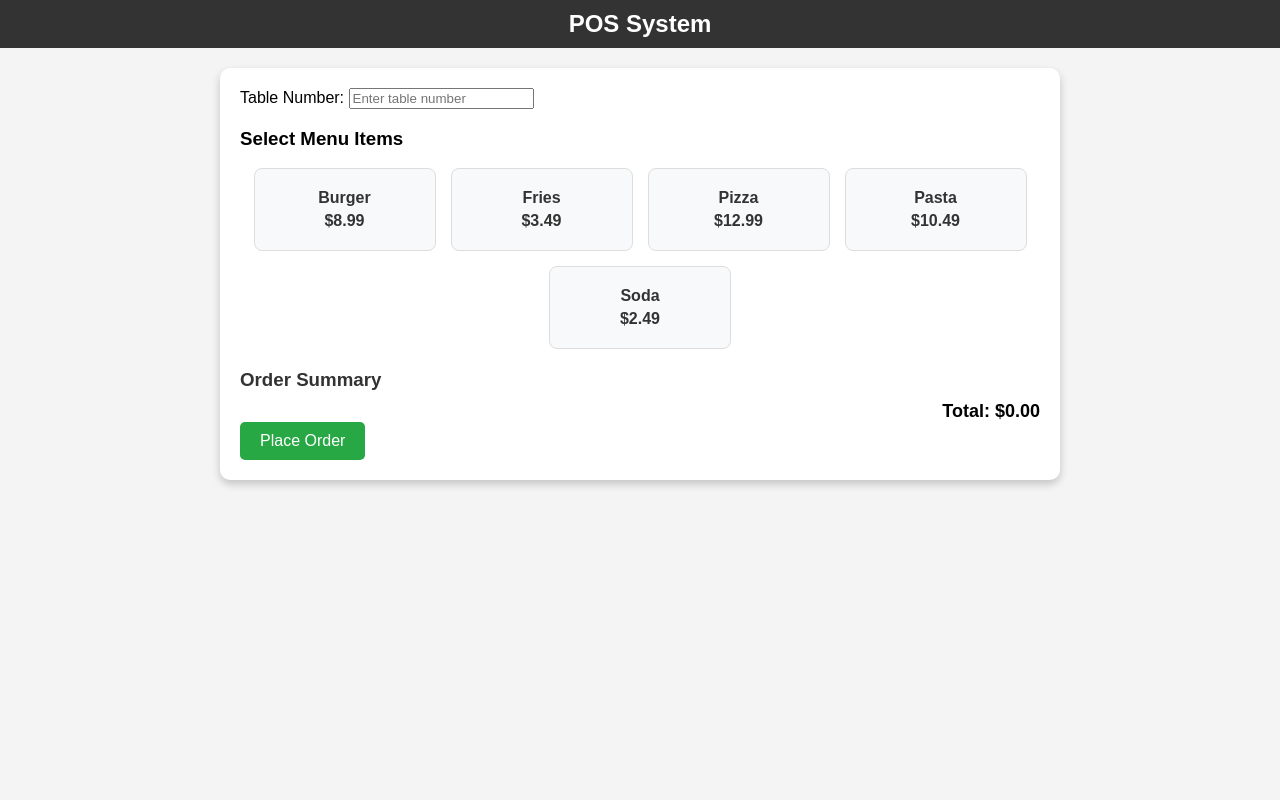
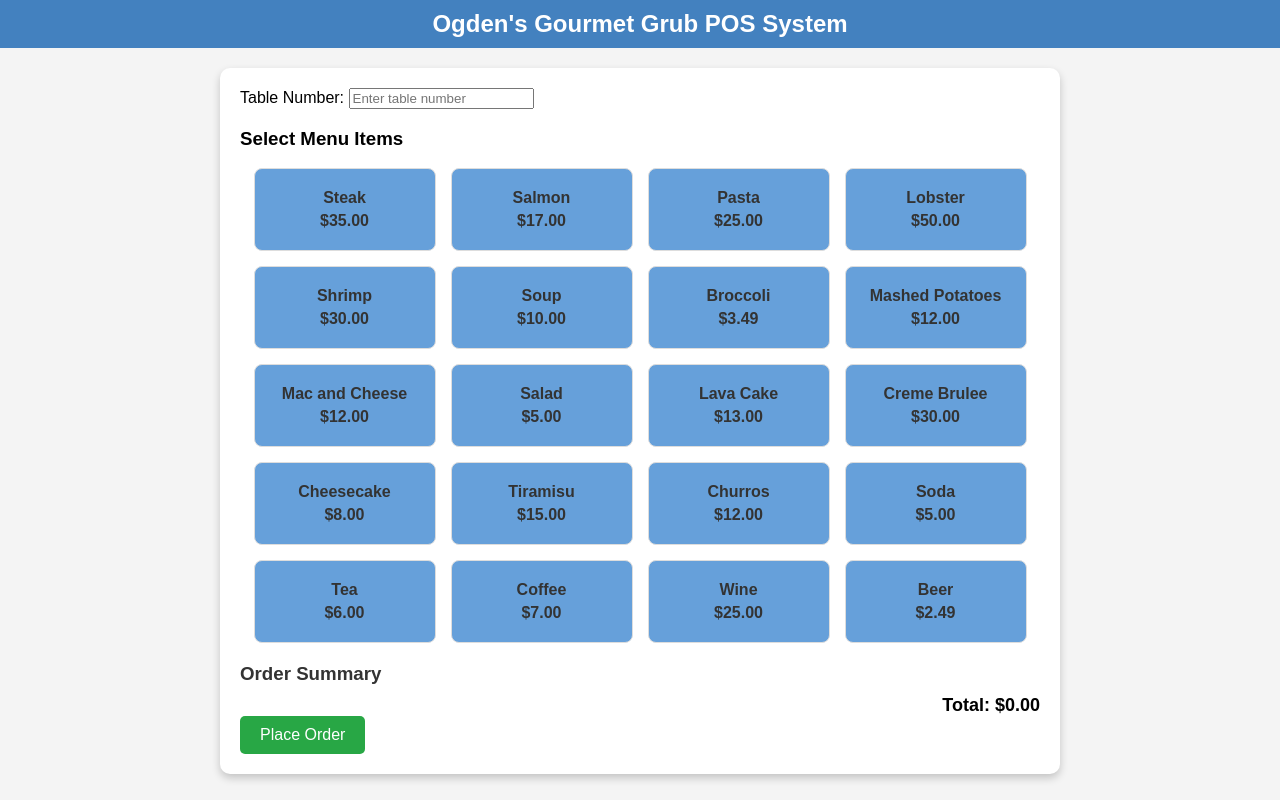
Before and after one commit to JaiLawrence2/ASEProj, a plain HTML site: page pos.html in a window 1280 px wide. Drawn offline with Linux system fonts and the light colour scheme.

Commit message:
Updated Menu Items

```diff
--- a/pos.html
+++ b/pos.html
@@ -3,7 +3,7 @@
 <head>
   <meta charset="UTF-8">
   <meta name="viewport" content="width=device-width, initial-scale=1.0">
-  <title>POS System</title>
+  <title>Ogden's Gourmet Grub POS System</title>
   <script src="pos.js"></script>
   <style>
     body {
@@ -14,7 +14,7 @@
     }
 
     header {
-      background-color: #333;
+      background-color: #4381bf;
       color: white;
       text-align: center;
       padding: 10px;
@@ -39,8 +39,8 @@
     }
 
     .menu-item {
-      background-color: #f8f9fa;
-      border: 1px solid #ddd;
+      background-color: #66a0da;
+      border: 1px solid #dddddd;
       border-radius: 8px;
       padding: 15px;
       text-align: center;
@@ -50,7 +50,7 @@
     }
 
     .menu-item:hover {
-      background-color: #e2e6ea;
+      background-color: #90bbe6;
       box-shadow: 0 4px 6px rgba(0, 0, 0, 0.1);
     }
 
@@ -107,33 +107,94 @@
   </style>
 </head>
 <body>
-  <header>POS System</header>
+  <header>Ogden's Gourmet Grub POS System</header>
   <div class="container">
     <label for="tableNumber">Table Number:</label>
     <input type="number" id="tableNumber" placeholder="Enter table number" required>
 
     <h3>Select Menu Items</h3>
     <div class="menu">
-      <div class="menu-item" onclick="addItem('burger', 8.99)">
-        <p>Burger</p>
-        <p>$8.99</p>
+      <div class="menu-item" onclick="addItem('steak', 35.00)">
+        <p>Steak</p>
+        <p>$35.00</p>
       </div>
-      <div class="menu-item" onclick="addItem('fries', 3.49)">
-        <p>Fries</p>
+      <div class="menu-item" onclick="addItem('salmon', 17.00)">
+        <p>Salmon</p>
+        <p>$17.00</p>
+      </div>
+      <div class="menu-item" onclick="addItem('pasta', 25.00)">
+        <p>Pasta</p>
+        <p>$25.00</p>
+      </div>
+      <div class="menu-item" onclick="addItem('lobster', 50.00)">
+        <p>Lobster</p>
+        <p>$50.00</p>
+      </div>
+      <div class="menu-item" onclick="addItem('Shrimp', 30.00)">
+        <p>Shrimp</p>
+        <p>$30.00</p>
+      </div>
+      <div class="menu-item" onclick="addItem('soup', 10.00)">
+        <p>Soup</p>
+        <p>$10.00</p>
+      </div>
+      <div class="menu-item" onclick="addItem('broccoli', 3.49)">
+        <p>Broccoli</p>
         <p>$3.49</p>
       </div>
-      <div class="menu-item" onclick="addItem('pizza', 12.99)">
-        <p>Pizza</p>
-        <p>$12.99</p>
+      <div class="menu-item" onclick="addItem('mashed potatoes', 12.99)">
+        <p>Mashed Potatoes</p>
+        <p>$12.00</p>
       </div>
-      <div class="menu-item" onclick="addItem('pasta', 10.49)">
-        <p>Pasta</p>
-        <p>$10.49</p>
+      <div class="menu-item" onclick="addItem('mac and cheese', 12.00)">
+        <p>Mac and Cheese</p>
+        <p>$12.00</p>
       </div>
-      <div class="menu-item" onclick="addItem('soda', 2.49)">
+      <div class="menu-item" onclick="addItem('salad', 5.00)">
+        <p>Salad</p>
+        <p>$5.00</p>
+      </div>
+      <div class="menu-item" onclick="addItem('lava cake', 13.00)">
+        <p>Lava Cake</p>
+        <p>$13.00</p>
+      </div>
+      <div class="menu-item" onclick="addItem('creme brulee', 30.00)">
+        <p>Creme Brulee</p>
+        <p>$30.00</p>
+      </div>
+      <div class="menu-item" onclick="addItem('cheesecake', 8.00)">
+        <p>Cheesecake</p>
+        <p>$8.00</p>
+      </div>
+      <div class="menu-item" onclick="addItem('tiramisu', 15.00)">
+        <p>Tiramisu</p>
+        <p>$15.00</p>
+      </div>
+      <div class="menu-item" onclick="addItem('churros', 12.00)">
+        <p>Churros</p>
+        <p>$12.00</p>
+      </div>
+      <div class="menu-item" onclick="addItem('soda', 5.00)">
         <p>Soda</p>
+        <p>$5.00</p>
+      </div>
+      <div class="menu-item" onclick="addItem('tea', 6.00)">
+        <p>Tea</p>
+        <p>$6.00</p>
+      </div>
+      <div class="menu-item" onclick="addItem('coffee', 7.00)">
+        <p>Coffee</p>
+        <p>$7.00</p>
+      </div>
+      <div class="menu-item" onclick="addItem('wine', 25.00)">
+        <p>Wine</p>
+        <p>$25.00</p>
+      </div>
+      <div class="menu-item" onclick="addItem('beer', 2.49)">
+        <p>Beer</p>
         <p>$2.49</p>
       </div>
+
     </div>
 
     <div class="order-summary">
```
